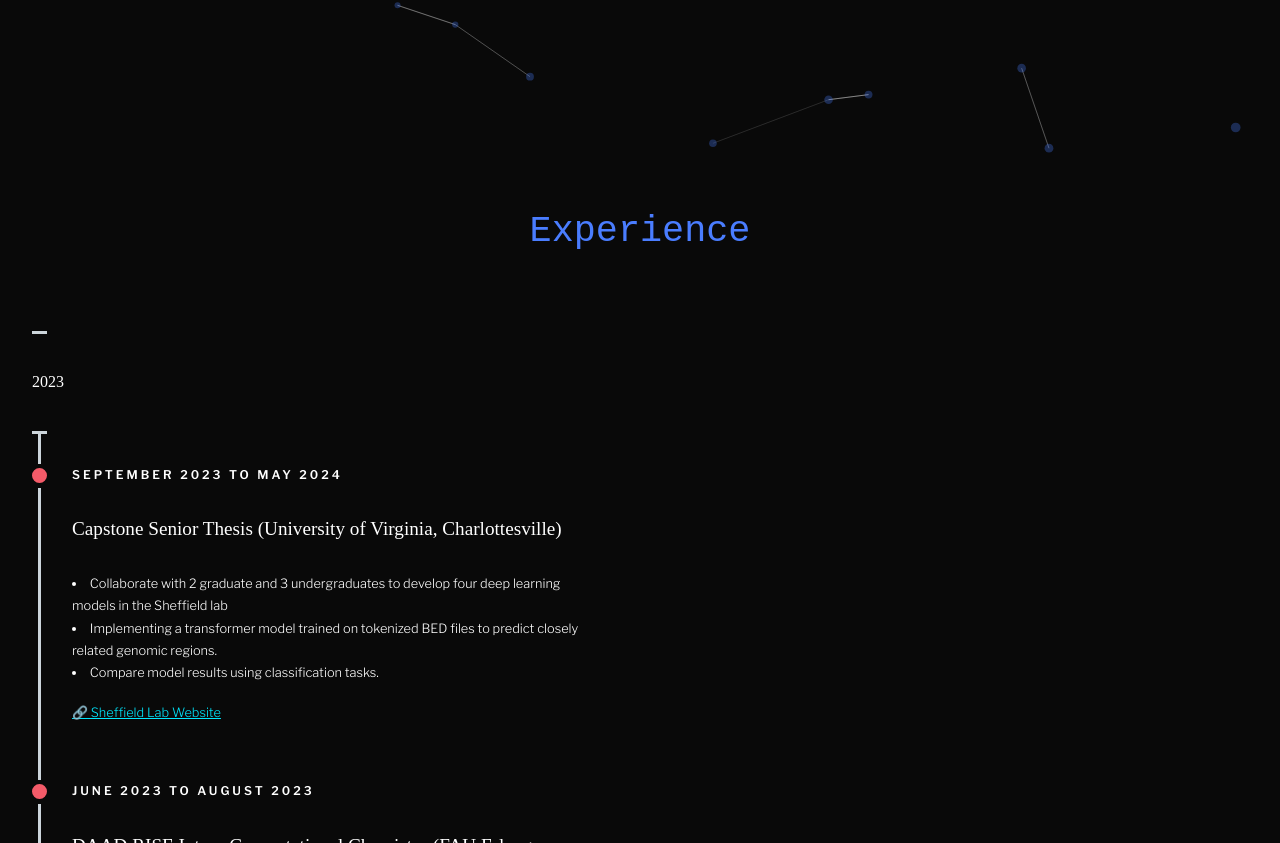
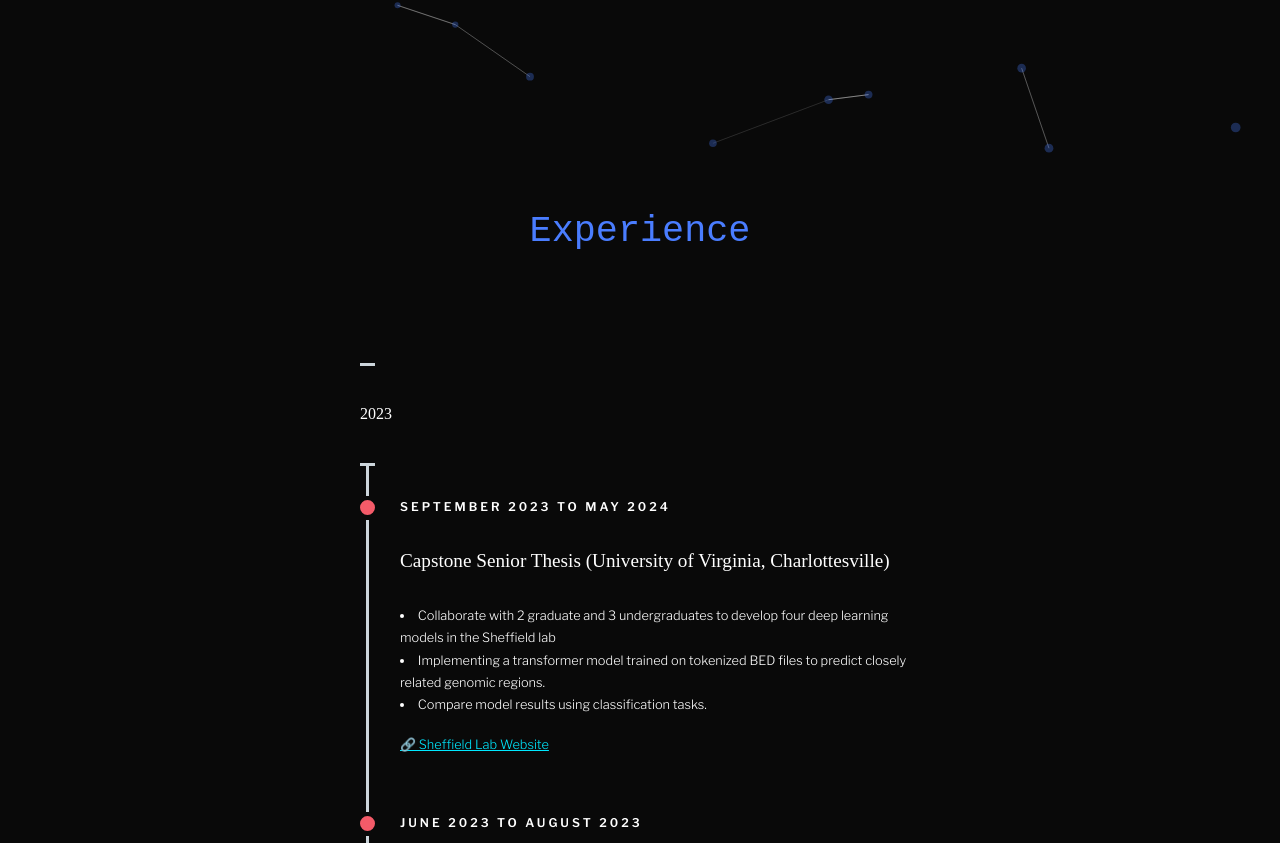
Before and after one commit to peneeta/portfolio, a React (Vite) app: page / in a window 1280 px wide. Shown: the part 637-1480 px from the top of the page. Built offline with nearby package versions, Linux system fonts and the light colour scheme; a web font is replaced by a local one.

Commit message:
fix timeline positioning

```diff
--- a/src/App.jsx
+++ b/src/App.jsx
@@ -15,7 +15,6 @@ function App() {
     <div className="App">
       <Particle/>
       <Navbar/>
-
       <div id="home" className="hero mx-8">
 
         <div className="container">
--- a/src/index.css
+++ b/src/index.css
@@ -122,11 +122,6 @@ p{
   transition: transform  0.5s ease;
 }
 
-.portrait-wrapper img {
-  max-height: 20rem;
-  border-radius: 100px;
-}
-
 .hero .container {
   display: flex;
   align-items: center;
@@ -169,6 +164,12 @@ p{
   background: linear-gradient(180deg, rgba(9,9,9,0) 0%, rgba(9,9,9,1) 16%);
 }
 
+#experience {
+  display: flex;
+  flex-direction: column;
+  justify-content: center;
+  align-items: center;
+}
 
 #experience .section-text{
   max-width: 34rem;
```
